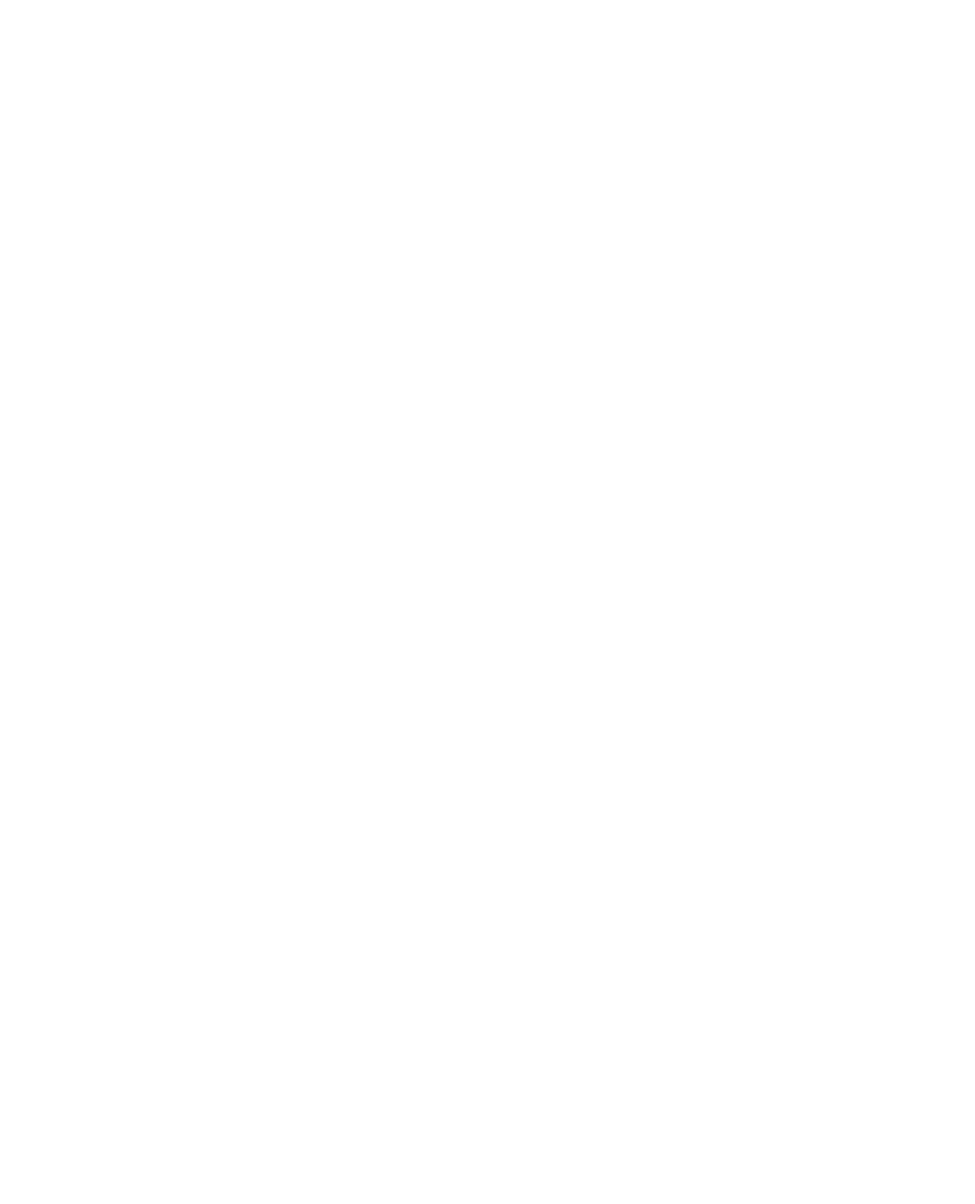
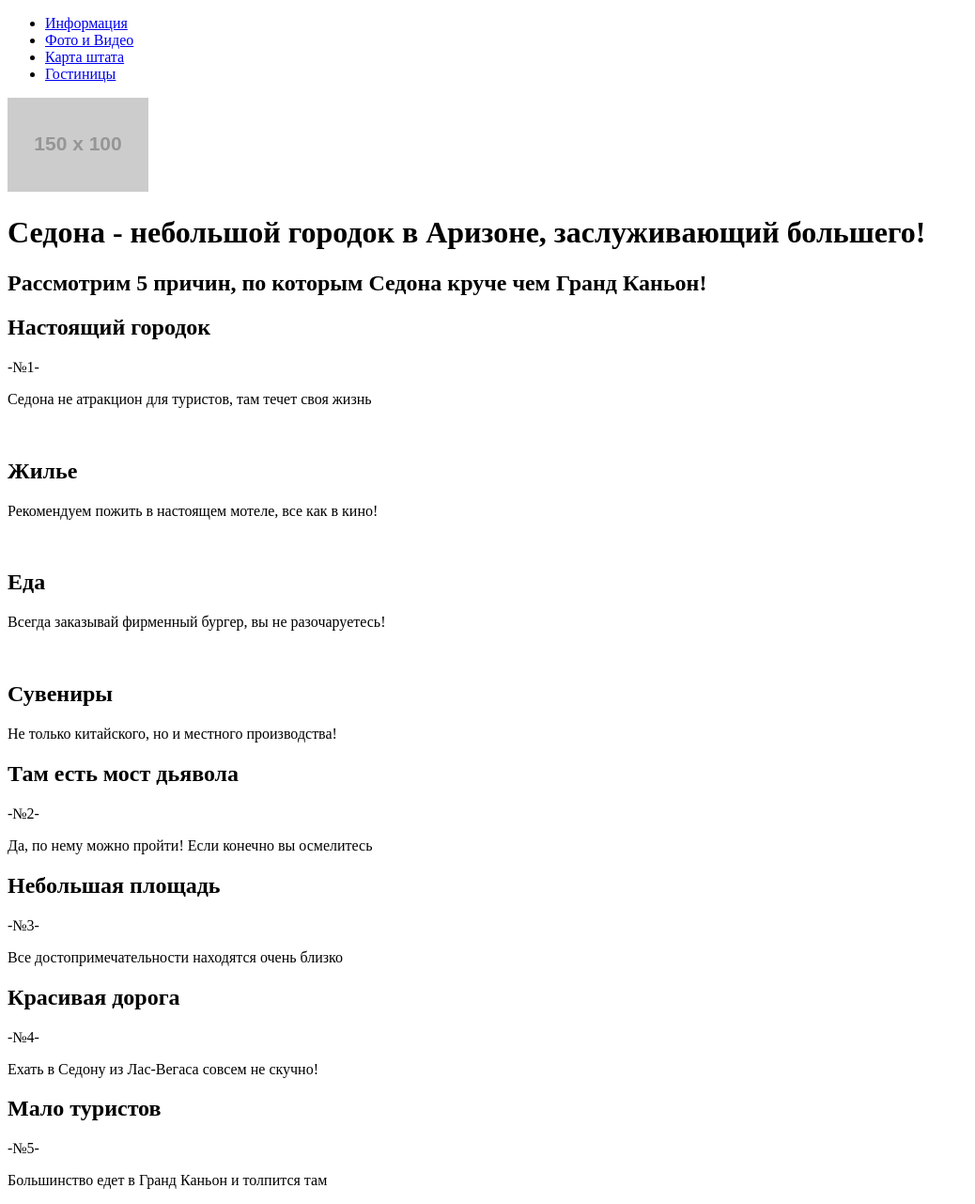
Before and after one commit to sergeimit/sedona, a plain HTML site: page index.html in a window 1280 px wide. Shown: the whole page at 94% size, without its empty margins (0-1038 px from the left). Before the commit the page ends 800 px from the top, so only its background shows below. Drawn offline with Linux system fonts and the light colour scheme; placeholder pictures from the web are drawn by us.

Commit message:
доделал container)

```diff
--- a/index.html
+++ b/index.html
@@ -1,12 +1,99 @@
 <!DOCTYPE html>
 <html lang="en">
+
 <head>
     <meta charset="UTF-8">
-    <title>Document</title>
+    <title>Sedona</title>
 </head>
+
 <body>
     <header class="main-header"></header>
-    <main class="main-index"></main>
+    <div class="container clearfix">
+        <nav class="main-navigation">
+            <ul>
+                <li>
+                    <a href="#">Информация</a>
+                </li>
+                <li>
+                    <a href="#">Фото и Видео</a>
+                </li>
+                <li>
+                    <a href="#">Карта штата</a>
+                </li>
+                <li>
+                    <a href="#">Гостиницы</a>
+                </li>
+            </ul>
+        </nav>
+    </div>
+
+    <main class="main-index">
+        <div class="logo">
+            <img src="http://placehold.it/150x100">
+        </div>
+        <h1 class="main-title">Седона - небольшой городок в Аризоне, заслуживающий большего!</h1>
+        <h2 class="main-subtitle">Рассмотрим 5 причин, по которым Седона круче чем Гранд Каньон!</h2>
+        <div class="container">
+            <div class="features-item">
+                <h2 class="features-title">Настоящий городок</h2>
+                <span class="features-number">-№1-</span>
+                <p class="features-description">Седона не атракцион для туристов, там течет своя жизнь</p>
+            </div>
+            <div class="features-image"></div>
+        </div>
+
+        <div class="container">
+            <div class="features-block">
+                <img src="">
+                <h2 class="features-block-title">Жилье</h2>
+                <p class="features-block-description">Рекомендуем пожить в настоящем мотеле, все как в кино!</p>
+            </div>
+            <div class="features-block">
+                <img src="">
+                <h2 class="features-block-title">Еда</h2>
+                <p class="features-block-description">Всегда заказывай фирменный бургер, вы не разочаруетесь!</p>
+            </div>
+            <div class="features-block">
+                <img src="">
+                <h2 class="features-block-title">Сувениры</h2>
+                <p class="features-block-description">Не только китайского, но и местного производства!</p>
+            </div>
+        </div>
+
+        <div class="container">
+            <div class="features-image2"></div>
+            <div class="features-item">
+                <h2 class="features-title">Там есть мост дьявола</h2>
+                <span class="features-number">-№2-</span>
+                <p class="features-description">Да, по нему можно пройти! Если конечно вы осмелитесь</p>
+        </div>
+
+           <div class="container">
+            <div class="features-block">
+                <h2 class="features-block-title">Небольшая площадь</h2>
+                <span class="features-number">-№3-</span>
+                <p class="features-block-description">Все достопримечательности находятся очень близко</p>
+            </div>
+            <div class="features-block">
+                <h2 class="features-block-title">Красивая дорога</h2>
+                <span class="features-number">-№4-</span>
+                <p class="features-block-description">Ехать в Седону из Лас-Вегаса совсем не скучно!</p>
+            </div>
+            <div class="features-block">
+                <h2 class="features-block-title">Мало туристов</h2>
+                <span class="features-number">-№5-</span>
+                <p class="features-block-description">Большинство едет в Гранд Каньон и толпится там</p>
+            </div>
+        </div>
+
+
+
+
+
+    </main>
+
+
     <footer class="main-footer"></footer>
 </body>
+
 </html>
```
